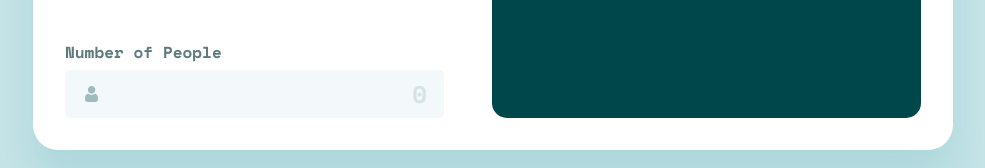
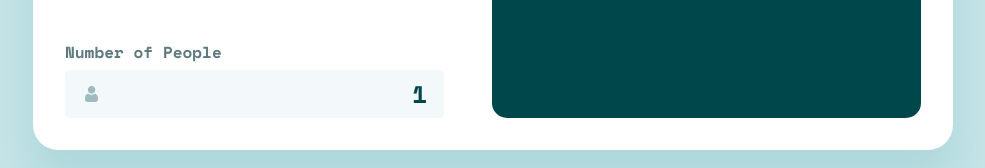
Before and after one commit to zowieerickson/react-tip-calculator-app, a React (Vite) app: page / in a window 1280 px wide. Shown: the part 534-702 px from the top of the page, without its empty margins (147-1132 px from the left). Built offline with nearby package versions, Linux system fonts and the light colour scheme.

Commit message:
update tip amount to be divided per amount of people, and make amount of people initalize at 1 instead of 0 in its input

```diff
--- a/src/components/DataWrapper.jsx
+++ b/src/components/DataWrapper.jsx
@@ -10,7 +10,7 @@ import ResetButton from "./Button"
 
 export default function DataWrapper() {
     const [bill, setBill] = useState('')
-    const [peopleCount, setPeopleCount] = useState('')
+    const [peopleCount, setPeopleCount] = useState(1)
     const [tipPercentage, setTipPercentage] = useState(0)
     const [customTip, setCustomTip] = useState('')
 
@@ -58,6 +58,7 @@ export default function DataWrapper() {
                 <TipAmount
                     bill={bill}
                     tipPercentage={tipPercentage}
+                    peopleCount={peopleCount}
                 />
                 <Total
                     bill={bill}
--- a/src/components/NumberOfPeople.jsx
+++ b/src/components/NumberOfPeople.jsx
@@ -17,7 +17,6 @@ export default function NumberOfPeople({ peopleCount, onStateChangePeopleCount,
                     onChange={handlePeopleCountChange}
                     type="text"
                     value={peopleCount}
-                    placeholder="0"
                     name=""
                     id=""
                 />
--- a/src/components/TipAmount.jsx
+++ b/src/components/TipAmount.jsx
@@ -1,7 +1,10 @@
-export default function TipAmount({ tipPercentage, bill }) {
+export default function TipAmount({ tipPercentage, bill, peopleCount }) {
 
     function calculateTipAmount() {
-        return (tipPercentage * bill).toFixed(2);
+        if (peopleCount == '' || peopleCount == 0) {
+          return (tipPercentage * bill).toFixed(2);
+        }
+        return ((tipPercentage * bill) / peopleCount).toFixed(2);
       }
 
     return (
```
